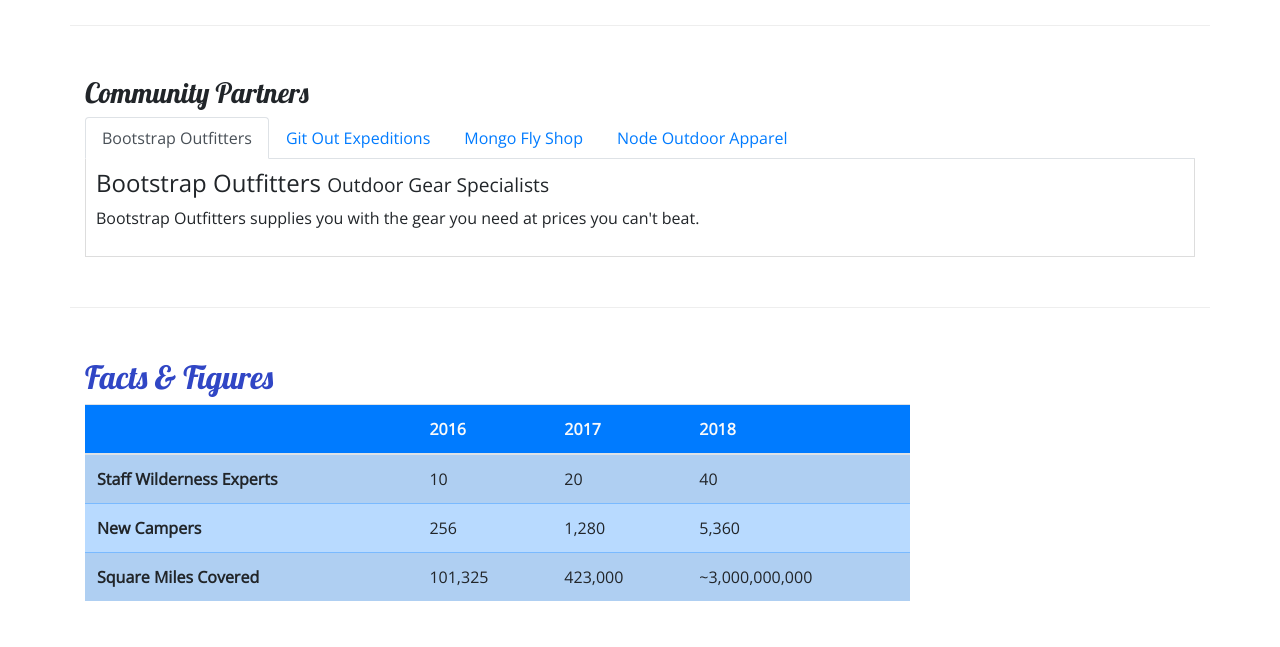
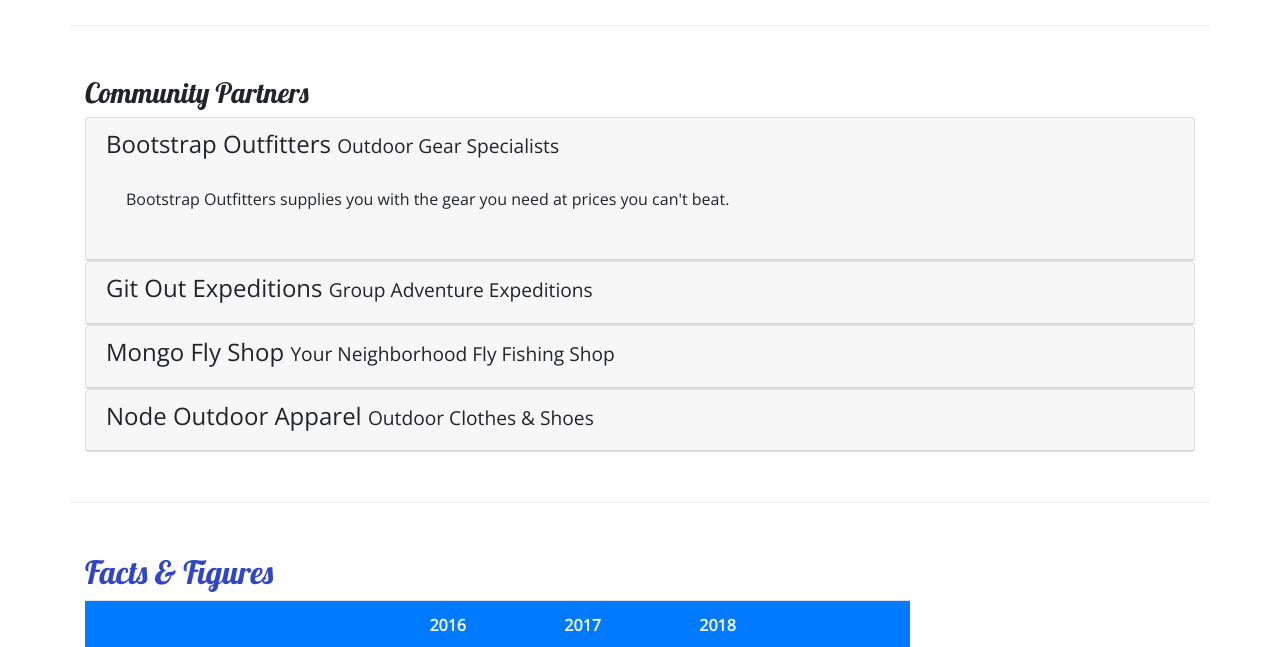
Before and after one commit to luu194321/github-bootstrap, a website: page aboutus.html in a window 1280 px wide. Shown: the part 1170-1817 px from the top of the page. Drawn offline with nearby package versions, Linux system fonts and the light colour scheme.

Commit message:
removed tabbed comp for accordion

```diff
--- a/aboutus.html
+++ b/aboutus.html
@@ -146,28 +146,62 @@
       <div class="row row-content">
         <div class="col">
           <h3>Community Partners</h3>
-          <ul class="nav nav-tabs">
-            <li class="nav-item"> <a class="nav-link active" href="#bootstrap" role="tab" data-toggle="tab">Bootstrap Outfitters</a></li>
-            <li class="nav-item"><a class="nav-link" href="#git" role="tab" data-toggle="tab">Git Out Expeditions</a></li>
-            <li class="nav-item"><a class="nav-link" href="#mongo" role="tab" data-toggle="tab">Mongo Fly Shop</a></li>
-            <li class="nav-item"><a class="nav-link" href="#node" role="tab" data-toggle="tab">Node Outdoor Apparel</a></li>
-        </ul>
-        <div class="tab-content">
-          <div role="tabpanel" class="tab-pane fade show active" id="bootstrap">
-              <h4>Bootstrap Outfitters <small>Outdoor Gear Specialists</small></h4>
+          <div id="accordion">
+            <div class="card">
+              <div role="tab" class="card-header">
+                  <h4>
+                      <a data-toggle="collapse" data-target="#bootstrap">
+                          Bootstrap Outfitters <small>Outdoor Gear Specialists</small>
+                      </a>
+                  </h4>
+                  <div class="collapse show" id="bootstrap" data-parent="#accordion">
+                      <div class="card-body">
                           <p class="d-none d-sm-block">Bootstrap Outfitters supplies you with the gear you need at prices you can't beat.</p>
                       </div>
-          <div role="tabpanel" class="tab-pane fade" id="git">
-              <h4>Git Out Expeditions <small>Group Adventure Expeditions</small></h4>
+                  </div>
+              </div>
+          </div>
+          <div class="card">
+            <div role="tab" class="card-header">
+                <h4>
+                    <a class="collapsed" data-toggle="collapse" data-target="#git">
+                        Git Out Expeditions <small>Group Adventure Expeditions</small>
+                    </a>
+                </h4>
+                <div class="collapse" id="git" data-parent="#accordion">
+                    <div class="card-body">
                         <p class="d-none d-sm-block">Join Git Out Expeditions to explore new horizons with a group of other adventurers!</p>
                    </div>
-          <div role="tabpanel" class="tab-pane fade" id="mongo">
-              <h4>Mongo Fly Shop <small>Your Neighborhood Fly Fishing Shop.</small></h4>
+                </div>
+            </div>
+        </div>
+        <div class="card">
+            <div role="tab" class="card-header">
+                <h4>
+                    <a class="collapsed" data-toggle="collapse" data-target="#mongo">
+                        Mongo Fly Shop <small>Your Neighborhood Fly Fishing Shop</small>
+                    </a>
+                </h4>
+                <div class="collapse" id="mongo" data-parent="#accordion">
+                    <div class="card-body">
                         <p class="d-none d-sm-block">Need a new fishing pole, a tacklebox, or flies of all kinds? Stop by Mongo Fly Shop.</p>
                     </div>
-          <div role="tabpanel" class="tab-pane fade" id="node">
-              <h4>Node Outdoor Apparel <small>Outdoor Clothes & Shoes</small></h4>
+                </div>
+            </div>
+        </div>
+        <div class="card">
+            <div role="tab" class="card-header">
+                <h4>
+                    <a class="collapsed" data-toggle="collapse" data-target="#node">
+                        Node Outdoor Apparel <small>Outdoor Clothes & Shoes</small>
+                    </a>
+                </h4>
+                <div class="collapse" id="node" data-parent="#accordion">
+                    <div class="card-body">
                         <p class="d-none d-sm-block">From polar fleeces to swimsuits, hiking boots to waders, a visit to Node will be sure to get you covered.</p>
+                    </div>
+                </div>
+            </div>
         </div>
          </div>
         </div>
--- a/css/styles.css
+++ b/css/styles.css
@@ -47,3 +47,8 @@ footer {
   border-top: none;
   padding: 10px;
 }
+a,
+a:hover {
+  color: inherit;
+  text-decoration: none;
+}
```
Lines whose indentation alone changed are shown as unchanged.
